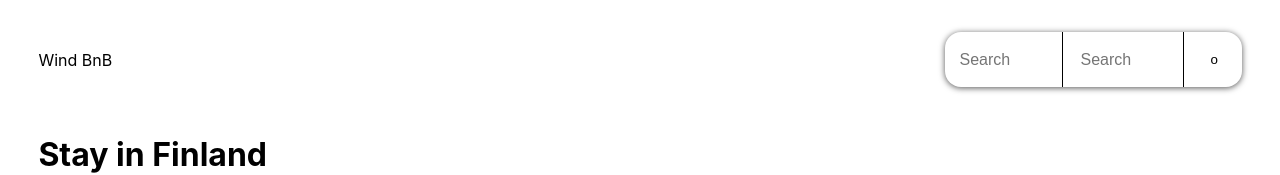
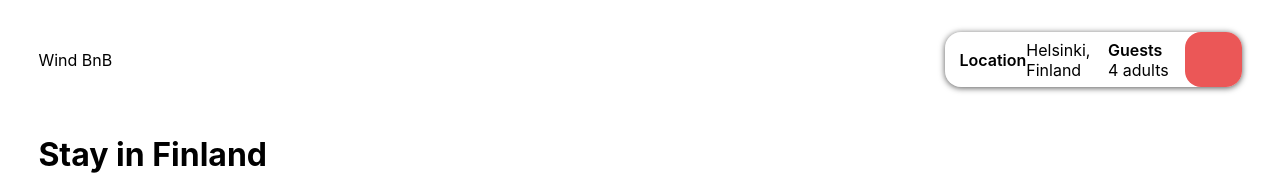
Before and after one commit to maksimphono/wind_bnb, a React (Create React App) app: page / in a window 1280 px wide. Shown: the top 175 px of the page. Built offline with nearby package versions, Linux system fonts and the light colour scheme.

Commit message:
added some hover-focus styles to filter buttons

```diff
--- a/src/components/ui/Haeder.jsx
+++ b/src/components/ui/Haeder.jsx
@@ -1,13 +1,26 @@
 import "./css/header.scss";
+//import searchIcon from "../../assets/icons/search__icon.svg";
+import logo from "../../logo.svg"
 
 export default function (props) {
     return (
         <div className = "header">
             <div className = "brand">Wind BnB</div>
             <form className = "search">
-                <input className = "search-bar location" type = "text" placeholder="Search"/>
-                <input className = "search-bar guests" type = "text" placeholder="Search"/>
-                <button className = "search-btn">o</button>
+                <button className = "search-bar location" name = "search__filters">
+                    <span>Location</span>
+                    <span>Helsinki, Finland</span>
+                </button>
+                <button className = "search-bar guests" name = "search__filters">
+                    <span>Guests</span>
+                    <span>4 adults</span>
+                </button>
+                <div className = "search-btn-wrapper">
+                    <button className = "search-btn">
+
+                        <span className = "search__label">Search</span>
+                    </button>
+                </div>
 
                 <div className = "additional-filters">
                     <div className = "filter">
--- a/src/components/ui/css/header.scss
+++ b/src/components/ui/css/header.scss
@@ -7,64 +7,101 @@
     margin-bottom: 1rem;
     padding: 32px 0;
 
-    .search {
+    form.search {
+        $form-search-width: 297px;
         display: flex;
         justify-content: space-between;
         width: 297px;
         height: 55px;
         //grid-template-columns: 50px auto 55px;
         box-shadow: 0 1px 6px #000a;
-        gap: auto;
+        gap: 0;
         border-radius: 16px;
+        transition: .5s;
+
+        &:focus, &:hover {
+            width: 100%;
+
+            .search__label {
+                display: inline;
+            }
+        }
 
         .search-bar {
+            all: unset;
+            flex-grow: 1;
             border: none;
-            border-right: 1px solid #000;
+            border-radius: 16px;
             display: flex;
+            flex-flow: column wrap;
+            justify-content: center;
+            align-items: start;
             width: auto;
             max-width: 40%;
             padding: 0 5%;
             height: 100%;
-            background: #0000;
+            background: #fff4;
             font-size: 100%;
-            outline: none;
+            overflow-y: hidden;
+            cursor: pointer;
+
+            span:first-child {
+                font-weight: 600;
+            }
+
+            &:focus, &:hover {
+                height: 95%;
+                //border-radius: 16px 0 0 16px;
+                border: 2px solid #000;
+            }
         }
 
-        .search-btn {
+        .search-btn-wrapper {
+            flex-grow: 1;
             display: flex;
             justify-content: center;
             align-items: center;
             height: 100%;
             width: auto;
-            aspect-ratio: 1 / 1;
             border: none;
             border-radius: inherit;
             background: #0000;
             cursor: pointer;
-            &:hover {
-                background: rgb(222, 222, 222);
+
+            button.search-btn {
+                all: inherit;
+                display: inline-flex;
+                justify-self: start;
+                aspect-ratio: 1 / 1;
+                max-width: 126px;
+                background:#EB5757;
+
+                .search__label {
+                    display: none;
+                }
+
+                &:hover {
+                    background:#EB575790;
+                }
             }
         }
 
         .additional-filters {
-            display: none;
-            visibility: hidden;
+            display: none !important;
             position: absolute;
-            left: 50vw;
-            top: 60px;
-            padding: 1rem;
+            left: 0;
+            top: 0;
             display: flex;
             justify-content: space-evenly;
-            width: 80vw;
-            min-height: 200px;
+            width: 100vw;
+            min-height: 460px;
             height: max-content;
             background: rgb(236, 236, 236);
-            transform: translate(-50%);
             border-radius: 1rem;
             box-shadow: 0 5px 15px #000;
 
             .filter {
-                display: flex;
+                display: none;
                 justify-content: center;
                 width: 50%;
 
```
Also changed, not shown: src/assets/icons/search__icon.svg (added).
